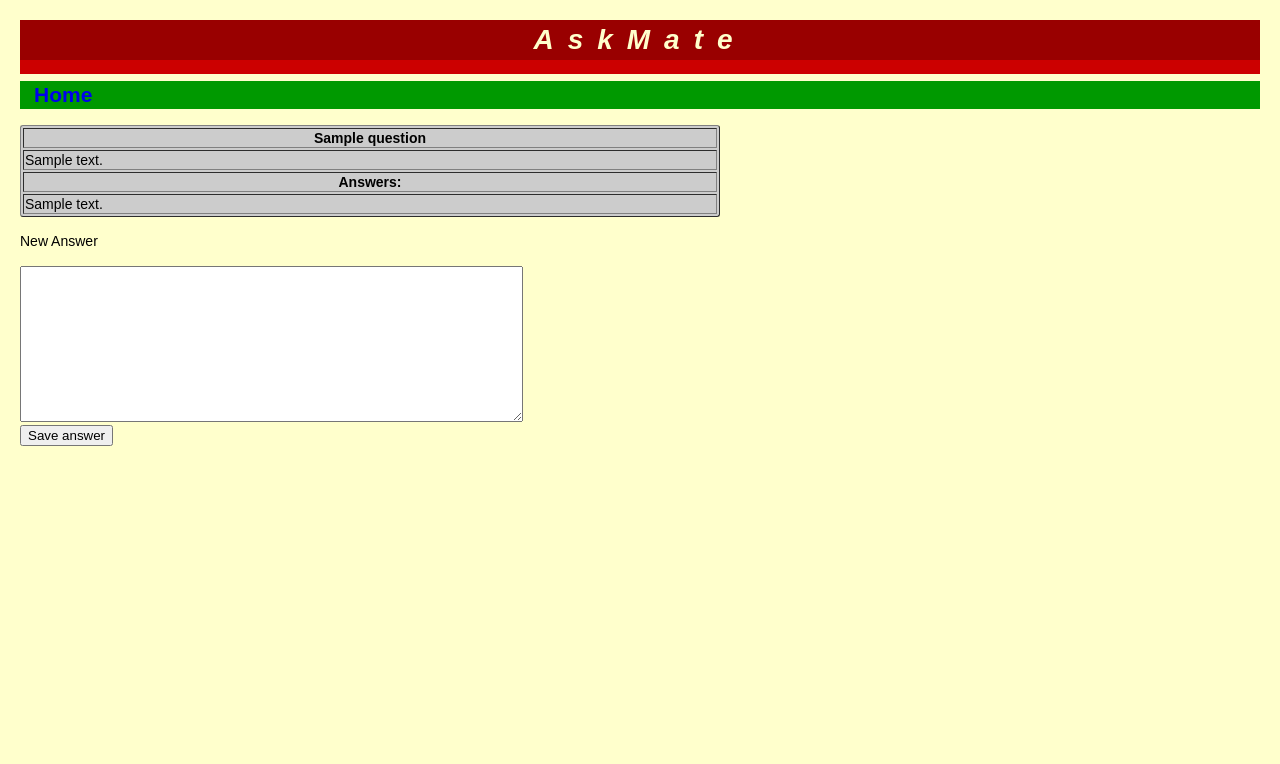
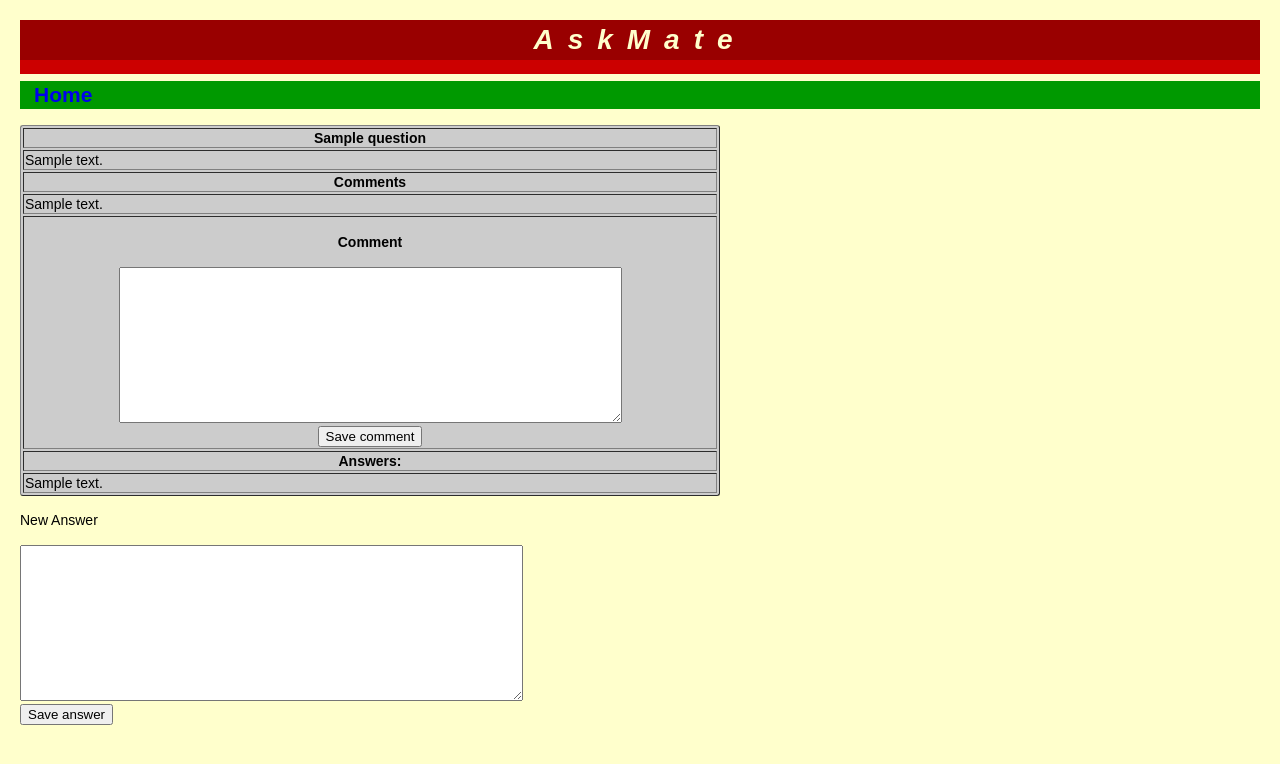
Before and after one commit to CodecoolBP20172/askmate-team-relentless, a Flask app: page /question/1 in a window 1280 px wide. Shown: the top 764 px of the page. Run offline with Flask 2, Linux system fonts and the light colour scheme; a database or web service that is not in the repository returns one stand-in record (values such as "Sample title"); some libraries are stand-ins or nearby versions.

Commit message:
question comment done by J&A

```diff
--- a/main.py
+++ b/main.py
@@ -30,7 +30,8 @@ def route_save():
 def show_question(id):
     question = queries.showQuestion(id)
     answers = queries.showAnswers(id)
-    return render_template('question.html', id=id, question=question, answers=answers)
+    comments = queries.showQuestionComment(id)
+    return render_template('question.html', id=id, question=question, answers=answers, comments=comments)
 
 
 @app.route("/question/<id>/new_answer", methods=["POST"])
@@ -39,6 +40,12 @@ def new_answer(id):
     return redirect("/question/"+str(id))
 
 
+@app.route("/question/<id>/new_question_comment", methods=["POST"])
+def new_question_comment(id):
+    queries.addNewQuestionComment(id, request.form['message'])
+    return redirect("/question/"+str(id))
+
+
 if __name__ == "__main__":
     app.run(
         debug=True,
--- a/queries.py
+++ b/queries.py
@@ -52,3 +52,18 @@ def addNewQuestion(cursor, title, message):
 def addNewAnswer(cursor, id, message):
     cursor.execute("""INSERT INTO answer (submission_time, vote_number, question_id, message, image)
                       VALUES ((%s), 0, (%s), (%s), '');""", (dt, id, message))
+
+
+@database_common.connection_handler
+def addNewQuestionComment(cursor, id, message):
+    cursor.execute("""INSERT INTO comment (question_id, message, submission_time, edited_count)
+                      VALUES ((%s), (%s),(%s), 0);""", (id, message, dt))
+
+
+@database_common.connection_handler
+def showQuestionComment(cursor, id):
+    cursor.execute("""SELECT message
+                      FROM comment
+                      WHERE question_id={};""".format(id))
+    comments = cursor.fetchall()
+    return comments
--- a/templates/question.html
+++ b/templates/question.html
@@ -17,6 +17,23 @@
                 </tr>
             {% endfor %}
             <tr>
+                <th>Comments</th>
+            </tr>
+                {% for comment in comments %}
+                    <tr>
+                        <td>{{ comment['message'] }}</td>
+                    </tr>
+                {% endfor %}
+
+            <tr>
+                <th><form id="form" action="/question/{{ id }}/new_question_comment" method="post">
+                    <p>Comment</p>
+                    <textarea name="message" rows="10" cols="60" minlength="10"></textarea><br>
+                    <button type="submit">Save comment</button>
+                    </form>
+                </th>
+            </tr>
+            <tr>
                 <th>Answers:</th>
             </tr>
                 {% for answer in answers %}
```
Also changed, not shown: config.py (deleted, +0 -10 lines).
